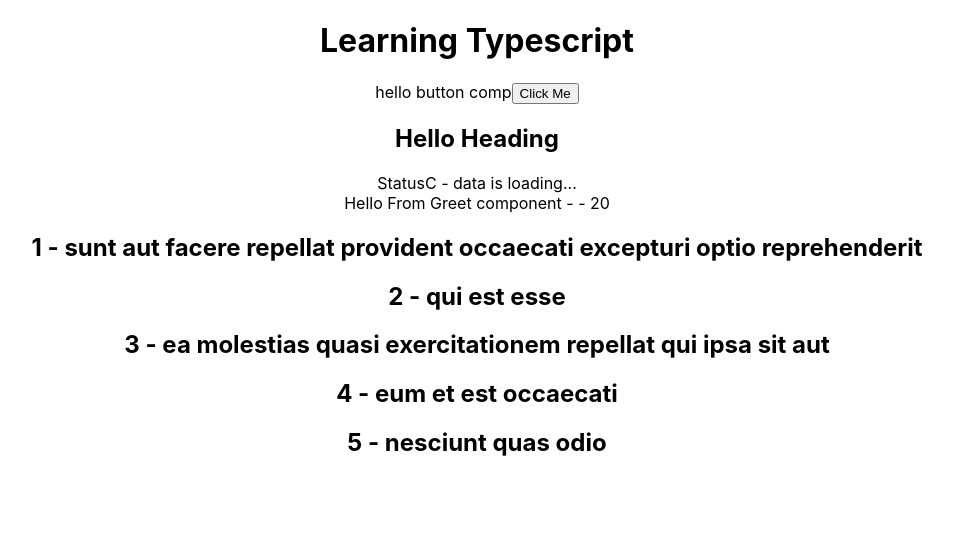
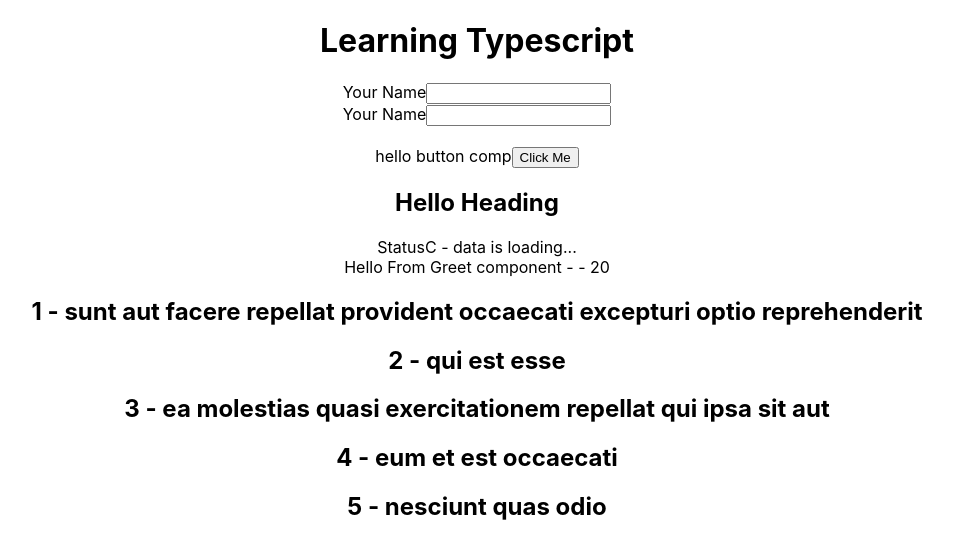
Before and after one commit to 1983shiv/ruff-typescript-excercise1, a React (Create React App) app: page / in a window 1280 px wide. Shown: the top 558 px of the page, without its empty margins (163-1116 px from the left). Built offline with nearby package versions, Linux system fonts and the light colour scheme.

Commit message:
worked on Input event handler where event type is React.ChangeEvent

```diff
--- a/src/App.tsx
+++ b/src/App.tsx
@@ -6,9 +6,11 @@
 import Oscar from './components/Oscar';
 import StatusC from './components/StatusC';
 import {posts } from "./data/post"
+import {InputEle, InputEle2} from './components/InputEle';
 
 function App() {
   const [idd, setIdd] = useState<number | undefined>()
+  const [name, setName] = useState<string>('')
   const funcc1 = (e: React.MouseEvent, id: number) => {
     setIdd(id)
     console.log("hello funcc1, idd : ", idd)
@@ -17,6 +19,10 @@
   return (
     <div className="App">
       <h1>Learning Typescript</h1>
+      <InputEle value={name} handleChange={(event) => setName(event.target.value)}/>
+      {name && <span>You have typed : {name}</span>}
+      <InputEle2 />
+      <br />
       <Button handleClick={(e, id) => funcc1(e, id)}/>
       <Oscar>
         <Heading>
--- /dev/null
+++ b/src/components/InputEle.tsx
@@ -0,0 +1,31 @@
+import React, { useState } from 'react'
+
+type InputProp = {
+    value: string,
+    handleChange: (event: React.ChangeEvent<HTMLInputElement>) => void
+}
+
+// Example of handleChange event handler received as props
+export const InputEle = ({ value, handleChange}: InputProp) => {
+  return (
+    <div>
+        <label htmlFor='name'>Your Name</label>
+        <input type="text" value={value} onChange={handleChange} />
+    </div>
+  )
+}
+
+// Example of handleChange event handler withint component
+export const InputEle2 = () => {
+    const [myname, setMyname] = useState<string>('')
+    const handleChange2 = (event: React.ChangeEvent<HTMLInputElement>) => {
+        setMyname(event.target.value)
+        console.log("myname", myname)
+    }
+    return (
+      <div>
+          <label htmlFor='name'>Your Name</label>
+          <input type="text" value={myname} onChange={(e) => handleChange2(e)} />
+      </div>
+    )
+  }
```
